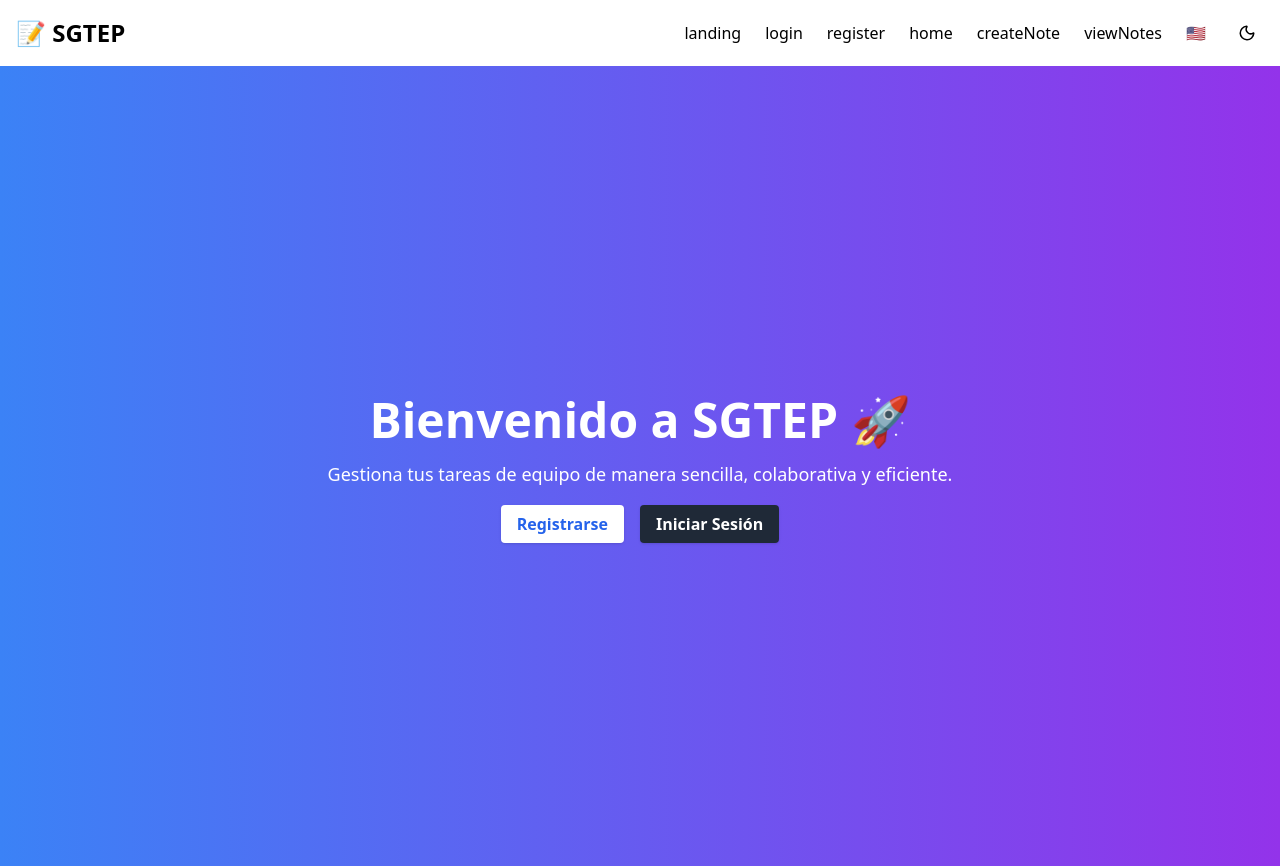
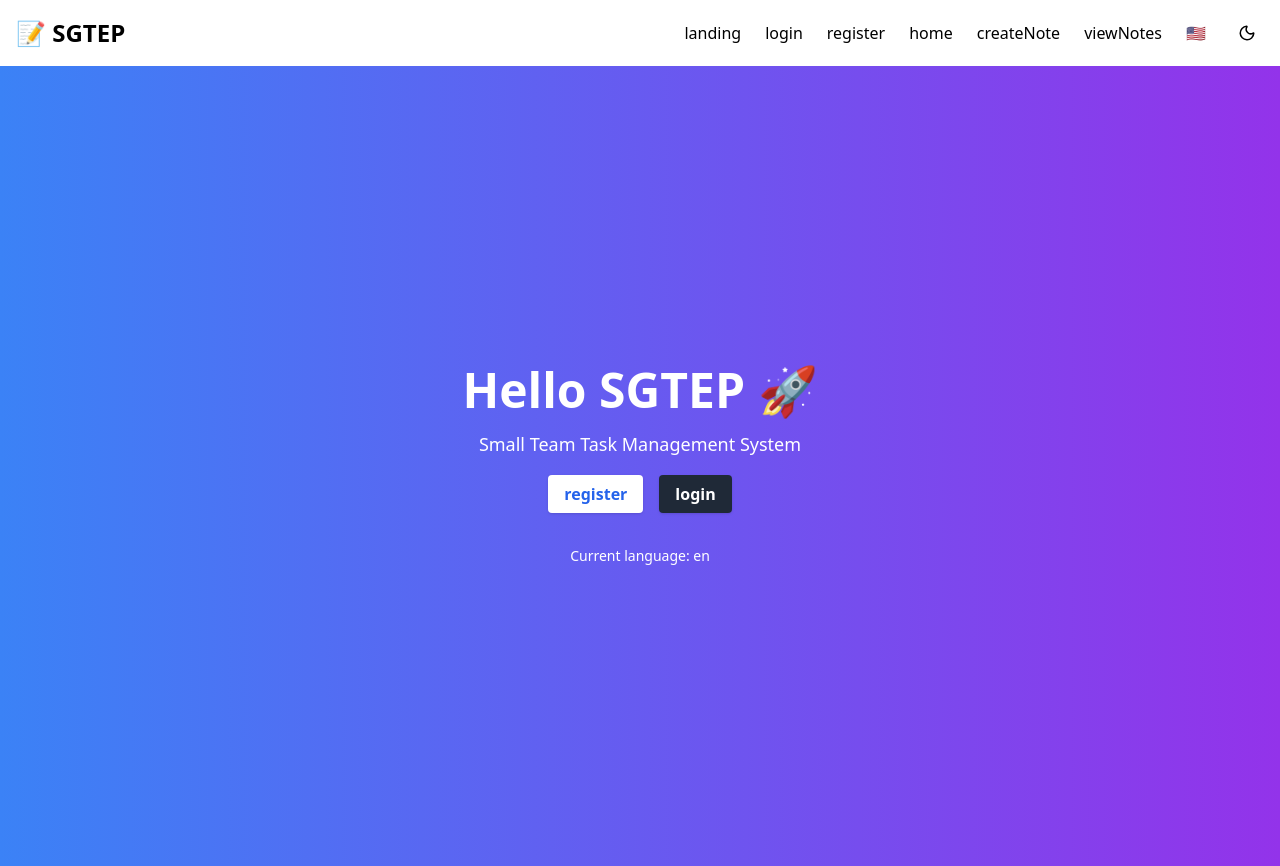
Before and after one commit to Kilopolo/SGTEP, a React (Vite) app in the folder FRONT/: page / in a window 1280 px wide. Built offline with nearby package versions, Linux system fonts and the light colour scheme.

Commit message:
registro de usuarios desde front hasta DB

```diff
--- a/FRONT/src/pages/Landing.tsx
+++ b/FRONT/src/pages/Landing.tsx
@@ -1,18 +1,64 @@
+import { useContext } from "react";
+import { GlobalContext } from "../context/GlobalContext";
+import i18n from "../i18n";
+import { Link } from "react-router-dom";
+
 export default function Landing() {
+  const context = useContext(GlobalContext);
+
+  if (!context) {
+    // Esto evita errores si el contexto no está disponible
+    return null;
+  }
+
+  const { language } = context;
+
   return (
     <div className="flex flex-col items-center justify-center min-h-screen bg-gradient-to-r from-blue-500 to-purple-600 text-white">
-      <h1 className="text-5xl font-bold mb-4">Bienvenido a SGTEP 🚀</h1>
-      <p className="text-lg mb-6">
-        Gestiona tus tareas de equipo de manera sencilla, colaborativa y eficiente.
-      </p>
-      <div className="space-x-4">
-        <a href="/register" className="px-4 py-2 bg-white text-blue-600 font-bold rounded shadow hover:bg-gray-200">
-          Registrarse
-        </a>
-        <a href="/login" className="px-4 py-2 bg-gray-800 text-white font-bold rounded shadow hover:bg-gray-700">
-          Iniciar Sesión
-        </a>
+      {/* Título */}
+      <h1 className="text-5xl font-bold mb-4">{i18n.t("welcome")}</h1>
+
+      {/* Descripción */}
+      <p className="text-lg mb-6">{i18n.t("description")}</p>
+
+      {/* Botones de registro e inicio de sesión con el estilo anterior */}
+      <div className="space-x-4 mb-6">
+        <Link
+          to="/register"
+          className="px-4 py-2 bg-white text-blue-600 font-bold rounded shadow hover:bg-gray-200"
+        >
+          {i18n.t("register") || "Registrarse"}
+        </Link>
+        <Link
+          to="/login"
+          className="px-4 py-2 bg-gray-800 text-white font-bold rounded shadow hover:bg-gray-700"
+        >
+          {i18n.t("login") || "Iniciar Sesión"}
+        </Link>
       </div>
+
+      {/* Cambiar idioma */}
+      {/* <div className="space-x-2">
+        <button
+          onClick={() => setLanguage("es")}
+          className={`px-3 py-1 rounded ${
+            language === "es" ? "bg-white text-blue-600" : "bg-gray-700 text-white"
+          }`}
+        >
+          {i18n.t("changeToSpanish")}
+        </button>
+        <button
+          onClick={() => setLanguage("en")}
+          className={`px-3 py-1 rounded ${
+            language === "en" ? "bg-white text-blue-600" : "bg-gray-700 text-white"
+          }`}
+        >
+          {i18n.t("changeToEnglish")}
+        </button>
+      </div> */}
+
+      {/* Mostrar idioma actual */}
+      <p className="mt-4 text-sm">{i18n.t("language", { lang: language })}</p>
     </div>
   );
 }
--- a/FRONT/src/pages/Login.tsx
+++ b/FRONT/src/pages/Login.tsx
@@ -1,21 +1,69 @@
+import { useState } from "react";
+import { useNavigate } from "react-router-dom";
+import { loginUser } from "../services/api";
+
 export default function Login() {
+  const [form, setForm] = useState({ email: "", password: "" });
+  const [message, setMessage] = useState("");
+  const navigate = useNavigate();
+
+  const handleChange = (e) => {
+    setForm({ ...form, [e.target.name]: e.target.value });
+  };
+
+  const handleSubmit = async (e) => {
+    e.preventDefault();
+
+    try {
+      const res = await loginUser(form);
+
+      if (res.token) {
+        // Guardamos el JWT en localStorage
+        localStorage.setItem("token", res.token);
+
+        // Redirigir al dashboard
+        navigate("/home"); // Cambia "/home" por la ruta de tu dashboard
+      } else {
+        // Mostrar mensaje de error
+        setMessage(res.message || "Usuario o contraseña incorrectos ❌");
+      }
+    } catch (err) {
+      console.error(err);
+      setMessage("Ocurrió un error en el login ❌");
+    }
+  };
+
   return (
     <div className="flex items-center justify-center min-h-screen bg-gray-100 dark:bg-gray-900">
-      <form className="bg-white dark:bg-gray-800 p-6 rounded-lg shadow-lg space-y-4 w-80">
+      <form
+        onSubmit={handleSubmit}
+        className="bg-white dark:bg-gray-800 p-6 rounded-lg shadow-lg space-y-4 w-80"
+      >
         <h2 className="text-xl font-bold text-center">Iniciar Sesión</h2>
         <input
           type="email"
+          name="email"
           placeholder="Email"
+          value={form.email}
+          onChange={handleChange}
           className="w-full p-2 border rounded"
         />
         <input
           type="password"
+          name="password"
           placeholder="Contraseña"
+          value={form.password}
+          onChange={handleChange}
           className="w-full p-2 border rounded"
         />
         <button className="w-full bg-blue-500 text-white py-2 rounded hover:bg-blue-600">
           Entrar
         </button>
+        {message && (
+          <p className={`text-center text-sm mt-2 ${res?.token ? "text-green-500" : "text-red-500"}`}>
+            {message}
+          </p>
+        )}
       </form>
     </div>
   );
--- a/FRONT/src/pages/Register.tsx
+++ b/FRONT/src/pages/Register.tsx
@@ -1,26 +1,55 @@
+import { useState } from "react";
+import { registerUser } from "../services/api";
+
 export default function Register() {
+  const [form, setForm] = useState({ username: "", email: "", password: "" });
+  const [message, setMessage] = useState("");
+
+  const handleChange = (e) => {
+    setForm({ ...form, [e.target.name]: e.target.value });
+  };
+
+  const handleSubmit = async (e) => {
+    e.preventDefault();
+    const res = await registerUser(form);
+    setMessage(res.message || "Error en el registro");
+  };
+
   return (
     <div className="flex items-center justify-center min-h-screen bg-gray-100 dark:bg-gray-900">
-      <form className="bg-white dark:bg-gray-800 p-6 rounded-lg shadow-lg space-y-4 w-80">
+      <form
+        onSubmit={handleSubmit}
+        className="bg-white dark:bg-gray-800 p-6 rounded-lg shadow-lg space-y-4 w-80"
+      >
         <h2 className="text-xl font-bold text-center">Crear Cuenta</h2>
         <input
           type="text"
+          name="username" // <-- cambiar "name" a "username"
           placeholder="Nombre"
+          value={form.username}
+          onChange={handleChange}
           className="w-full p-2 border rounded"
         />
         <input
           type="email"
+          name="email"
           placeholder="Email"
+          value={form.email}
+          onChange={handleChange}
           className="w-full p-2 border rounded"
         />
         <input
           type="password"
+          name="password"
           placeholder="Contraseña"
+          value={form.password}
+          onChange={handleChange}
           className="w-full p-2 border rounded"
         />
         <button className="w-full bg-green-500 text-white py-2 rounded hover:bg-green-600">
           Registrarse
         </button>
+        {message && <p className="text-center text-sm mt-2">{message}</p>}
       </form>
     </div>
   );
--- /dev/null
+++ b/FRONT/src/services/api.ts
@@ -0,0 +1,19 @@
+const API_URL = "http://localhost:5000";
+
+export async function registerUser(data: { name: string; email: string; password: string }) {
+  const res = await fetch(`${API_URL}/auth/register`, {
+    method: "POST",
+    headers: { "Content-Type": "application/json" },
+    body: JSON.stringify(data),
+  });
+  return res.json();
+}
+
+export async function loginUser(data: { email: string; password: string }) {
+  const res = await fetch(`${API_URL}/auth/login`, {
+    method: "POST",
+    headers: { "Content-Type": "application/json" },
+    body: JSON.stringify(data),
+  });
+  return res.json();
+}
```
